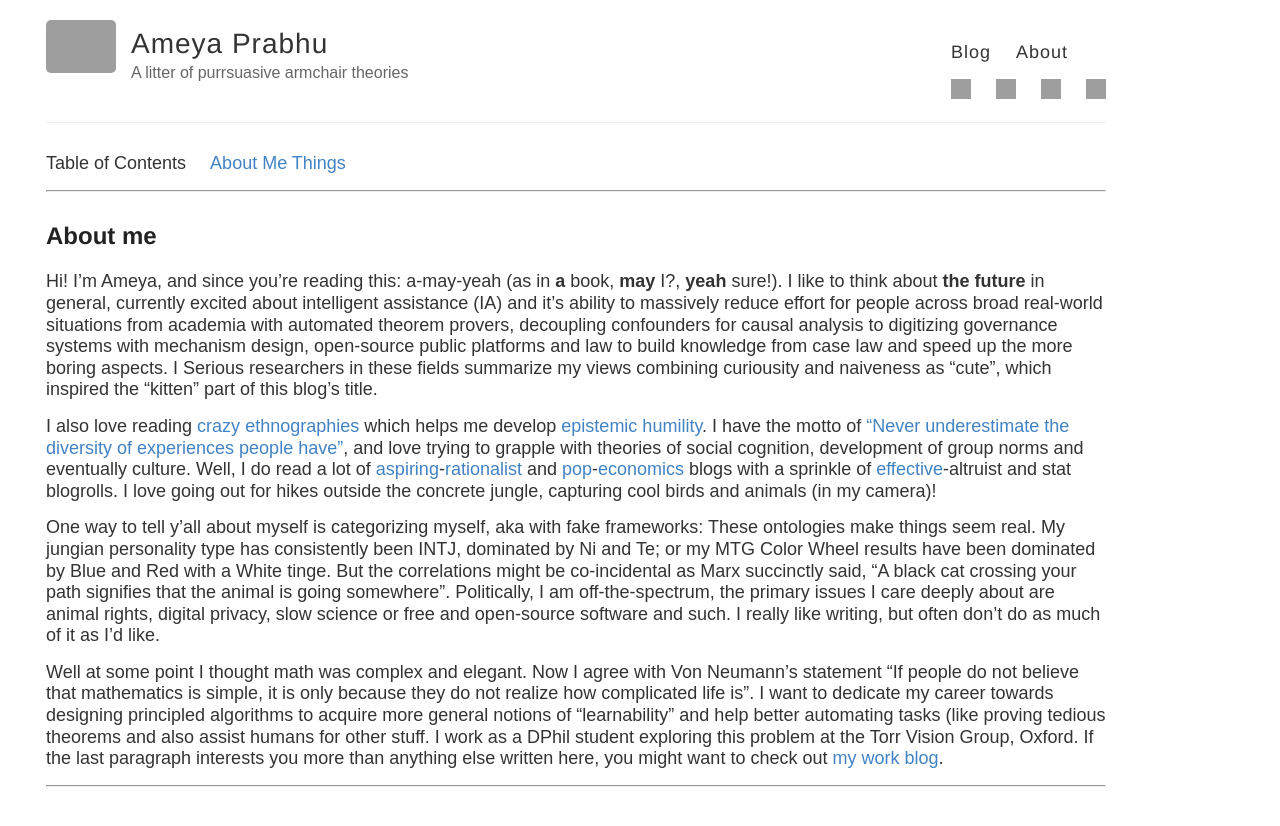
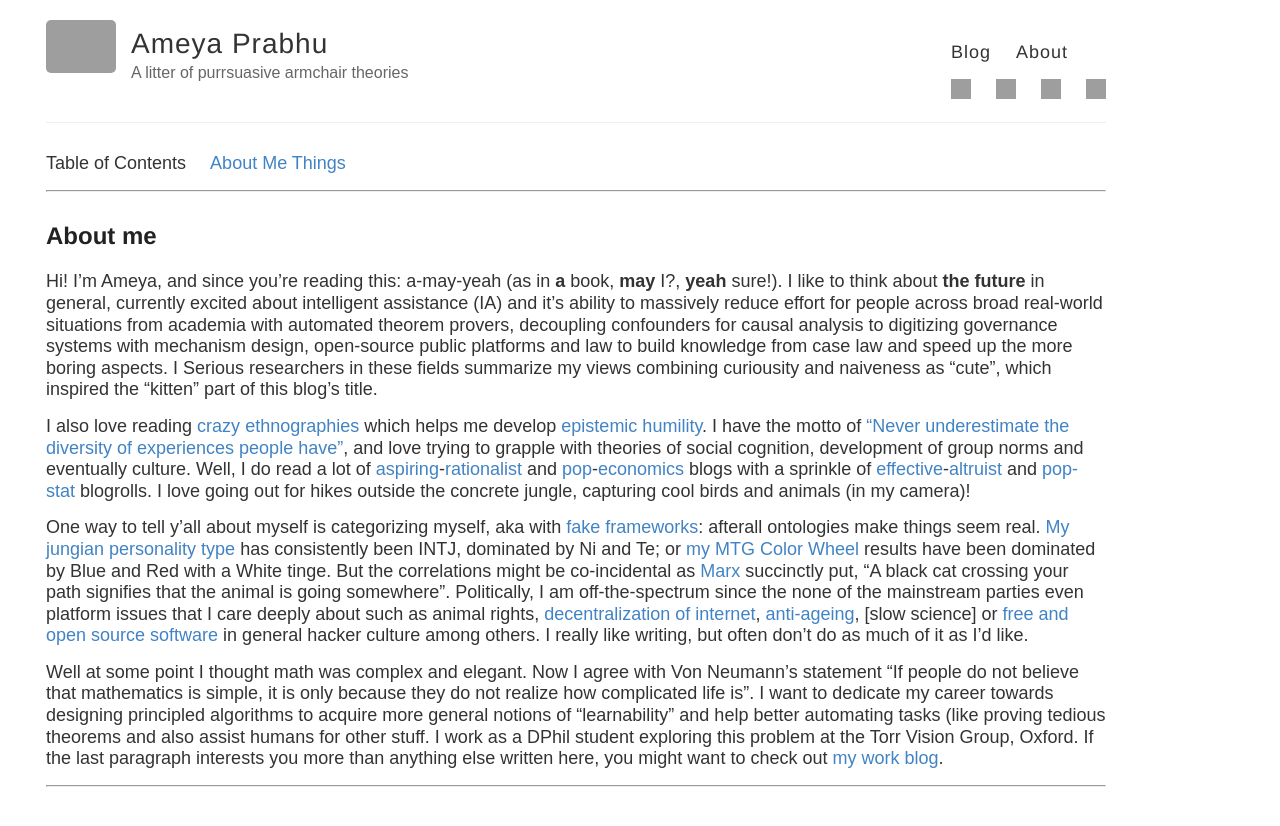
Before and after one commit to bayesianconspirator/bayesianconspirator.github.io, a Jekyll site: the page built from about/index.md, in a window 1280 px wide. Shown: the top 826 px of the page. Built offline with Jekyll 4.4.1, drawn with Linux system fonts in a browser that asks for light colours; some web fonts are replaced; grey boxes are pictures that could not be loaded.

Commit message:
cleaned about me

```diff
--- a/about/index.md
+++ b/about/index.md
@@ -12,9 +12,9 @@ Table of Contents     [About Me](#aboutme) [Things ]()
 
 Hi! I’m Ameya, and since you're reading this: a-may-yeah (as in __a__ book, __may__ I?, __yeah__ sure!). I like to think about **the future** in general, currently excited about intelligent assistance (IA) and it's ability to massively reduce effort for people across broad real-world situations from academia with automated theorem provers, decoupling confounders for causal analysis to digitizing governance systems with mechanism design, open-source public platforms and law to build knowledge from case law and speed up the more boring aspects. I Serious researchers in these fields summarize my views combining curiousity and naiveness as "cute", which inspired the "kitten" part of this blog's title.
 
-I also love reading [crazy](https://en.wikipedia.org/wiki/Invented_tradition) [ethnographies](https://en.wikipedia.org/wiki/Debt:_The_First_5000_Years) which helps me develop [epistemic humility](https://en.wikipedia.org/wiki/Epistemic_humility). I have the motto of ["Never underestimate the diversity of experiences people have"](https://slatestarcodex.com/2017/10/02/different-worlds/), and love trying to grapple with theories of social cognition, development of group norms and eventually culture. Well, I do read a lot of [aspiring](https://astralcodexten.substack.com/)-[rationalist](https://www.lesswrong.com/recommendations) and [pop](https://marginalrevolution.com/)-[economics](https://www.econtalk.org/) blogs with a sprinkle of [effective](https://forum.effectivealtruism.org/)-altruist and stat blogrolls. I love going out for hikes outside the concrete jungle, capturing cool birds and animals (in my camera)!
+I also love reading [crazy](https://en.wikipedia.org/wiki/Invented_tradition) [ethnographies](https://en.wikipedia.org/wiki/Debt:_The_First_5000_Years) which helps me develop [epistemic humility](https://en.wikipedia.org/wiki/Epistemic_humility). I have the motto of ["Never underestimate the diversity of experiences people have"](https://slatestarcodex.com/2017/10/02/different-worlds/), and love trying to grapple with theories of social cognition, development of group norms and eventually culture. Well, I do read a lot of [aspiring](https://astralcodexten.substack.com/)-[rationalist](https://www.lesswrong.com/recommendations) and [pop](https://marginalrevolution.com/)-[economics](https://www.econtalk.org/) blogs with a sprinkle of [effective](https://forum.effectivealtruism.org/)-[altruist](https://www.alignmentforum.org/) and [pop-stat](https://statmodeling.stat.columbia.edu/) blogrolls. I love going out for hikes outside the concrete jungle, capturing cool birds and animals (in my camera)!
 
-One way to tell y'all about myself is categorizing myself, aka with fake frameworks: These ontologies make things seem real. My jungian personality type has consistently been INTJ, dominated by Ni and Te; or my MTG Color Wheel results have been dominated by Blue and Red with a White tinge. But the correlations might be co-incidental as Marx succinctly said, "A black cat crossing your path signifies that the animal is going somewhere". Politically, I am  off-the-spectrum, the primary issues I care deeply about are animal rights, digital privacy, slow science or free and open-source software and such. I really like writing, but often don’t do as much of it as I’d like.
+One way to tell y'all about myself is categorizing myself, aka with [fake frameworks](https://www.lesswrong.com/posts/wDP4ZWYLNj7MGXWiW/in-praise-of-fake-frameworks): afterall ontologies make things seem real. [My jungian personality type](https://slatestarcodex.com/2014/05/27/on-types-of-typologies/) has consistently been INTJ, dominated by Ni and Te; or [my MTG Color Wheel](https://humanparts.medium.com/the-mtg-color-wheel-c9700a7cf36d) results have been dominated by Blue and Red with a White tinge. But the correlations might be co-incidental as [Marx](https://en.wikipedia.org/wiki/Groucho_Marx) succinctly put, "A black cat crossing your path signifies that the animal is going somewhere". Politically, I am off-the-spectrum since the none of the mainstream parties even platform issues that I care deeply about such as animal rights, [decentralization of internet](https://dci.mit.edu/decentralizedweb), [anti-ageing](https://www.lesswrong.com/posts/RcifQCKkRc9XTjxC2/anti-aging-state-of-the-art), [slow science] or [free and open source software](https://en.wikipedia.org/wiki/Free_software_movement) in general hacker culture among others. I really like writing, but often don’t do as much of it as I’d like.
 
 Well at some point I thought math was complex and elegant. Now I agree with Von Neumann's statement "If people do not believe that mathematics is simple, it is only because they do not realize how complicated life is". I want to dedicate my career towards designing principled algorithms to acquire more general notions of "learnability" and help better automating tasks (like proving tedious theorems and also assist humans for other stuff. I work as a DPhil student exploring this problem at the Torr Vision Group, Oxford. If the last paragraph interests you more than anything else written here, you might want to check out [my work blog](https://drimpossible.github.io).
 
```
